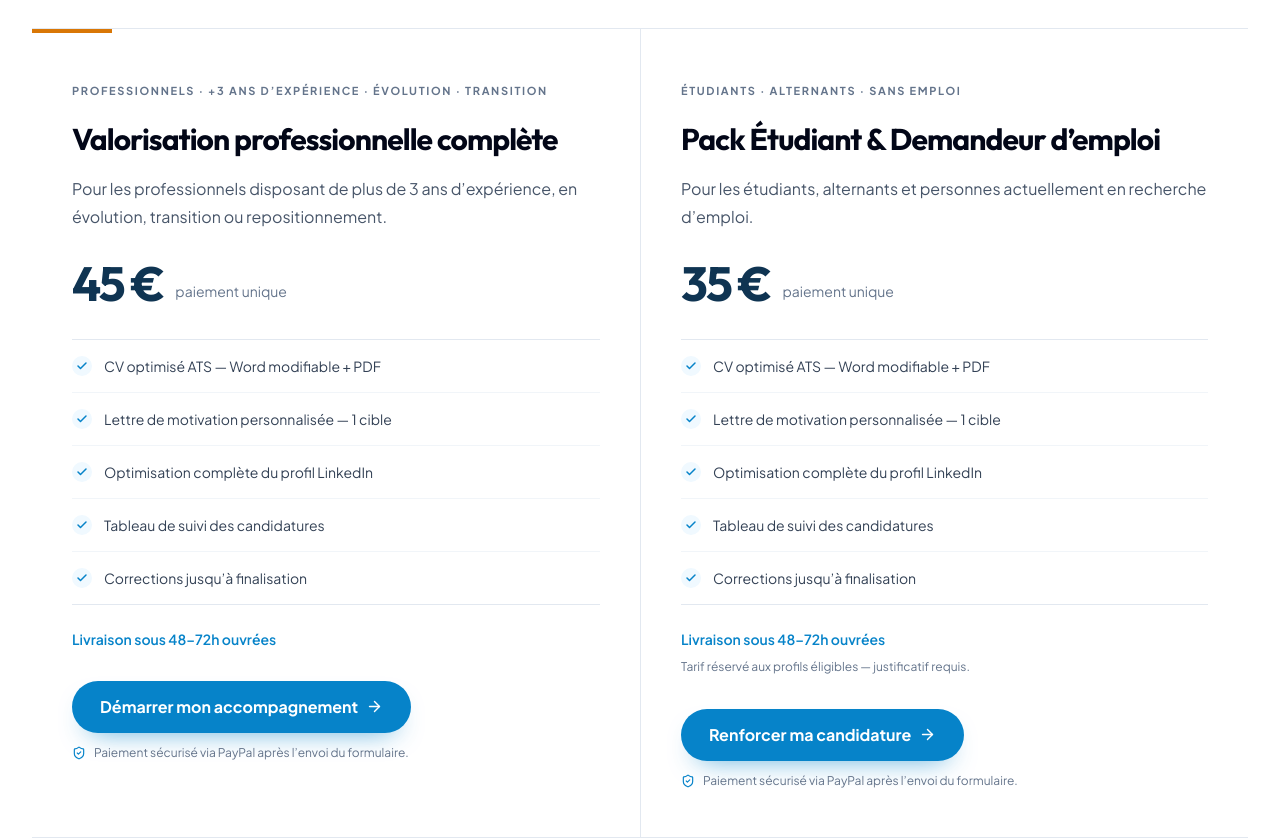
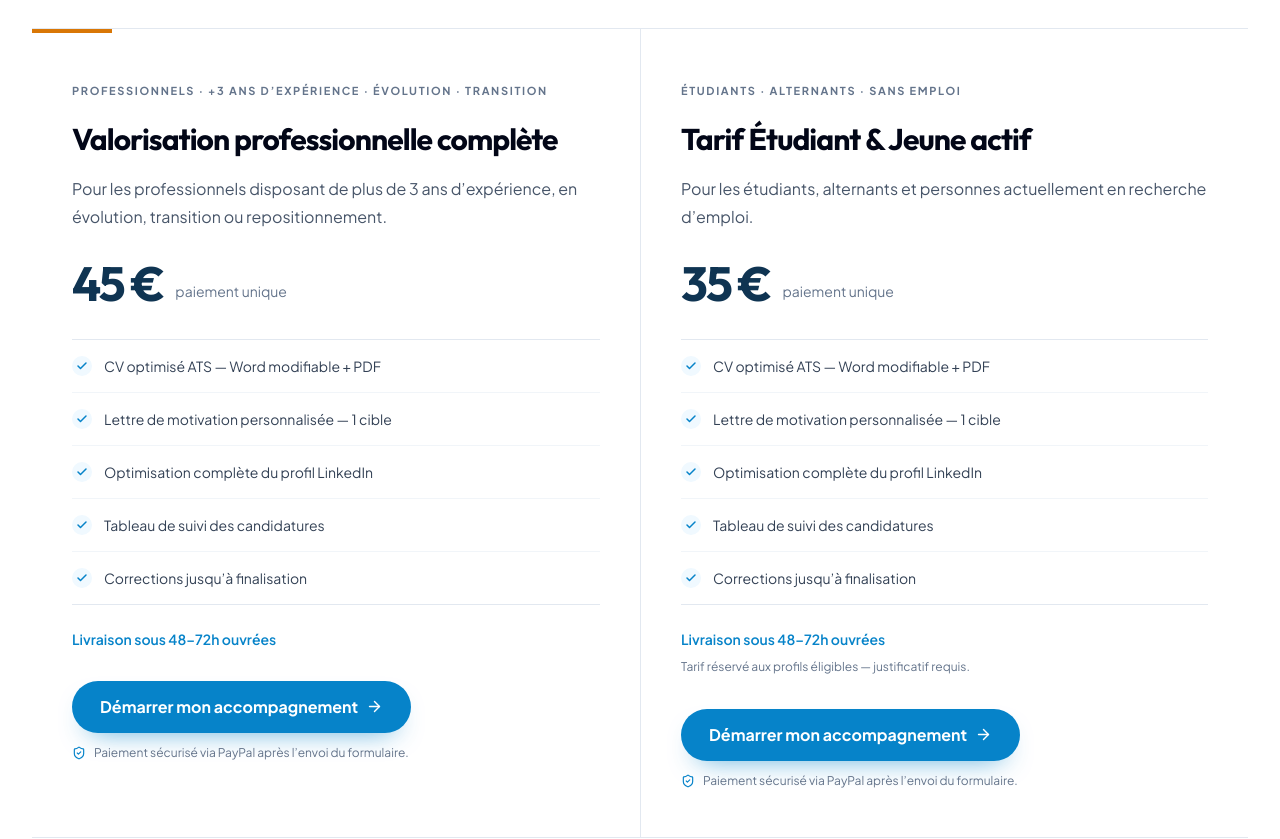
Before and after one commit to contactajaoub-talent/Talentiques-consulting, a Next.js app: page /services in a window 1280 px wide. Shown: the part 480-1319 px from the top of the page. Built offline with nearby package versions, Linux system fonts and the light colour scheme; no server answers.

Commit message:
Fix student service title and CTA

```diff
--- a/src/components/ServicesOffersPage.tsx
+++ b/src/components/ServicesOffersPage.tsx
@@ -37,6 +37,7 @@ export function ServicesOffersPage({ locale }: { locale: HomeLocale }) {
   const offers: Array<{
     id: ServiceId;
     audience: string;
+    title?: string;
     intro: string;
     cta: string;
     eligibility?: string;
@@ -52,9 +53,10 @@ export function ServicesOffersPage({ locale }: { locale: HomeLocale }) {
         {
           id: 'student-jobseeker',
           audience: 'ÉTUDIANTS · ALTERNANTS · SANS EMPLOI',
+          title: 'Tarif Étudiant & Jeune actif',
           intro:
             'Pour les étudiants, alternants et personnes actuellement en recherche d’emploi.',
-          cta: 'Renforcer ma candidature',
+          cta: 'Démarrer mon accompagnement',
           eligibility: 'Tarif réservé aux profils éligibles — justificatif requis.',
         },
       ]
@@ -150,7 +152,7 @@ export function ServicesOffersPage({ locale }: { locale: HomeLocale }) {
                     </span>
 
                     <h2 className="mt-5 font-heading text-3xl font-bold leading-tight tracking-[-.03em] text-slate-950">
-                      {service.name}
+                      {offer.title ?? service.name}
                     </h2>
 
                     <p className="mt-4 max-w-xl leading-7 text-slate-600">
```
